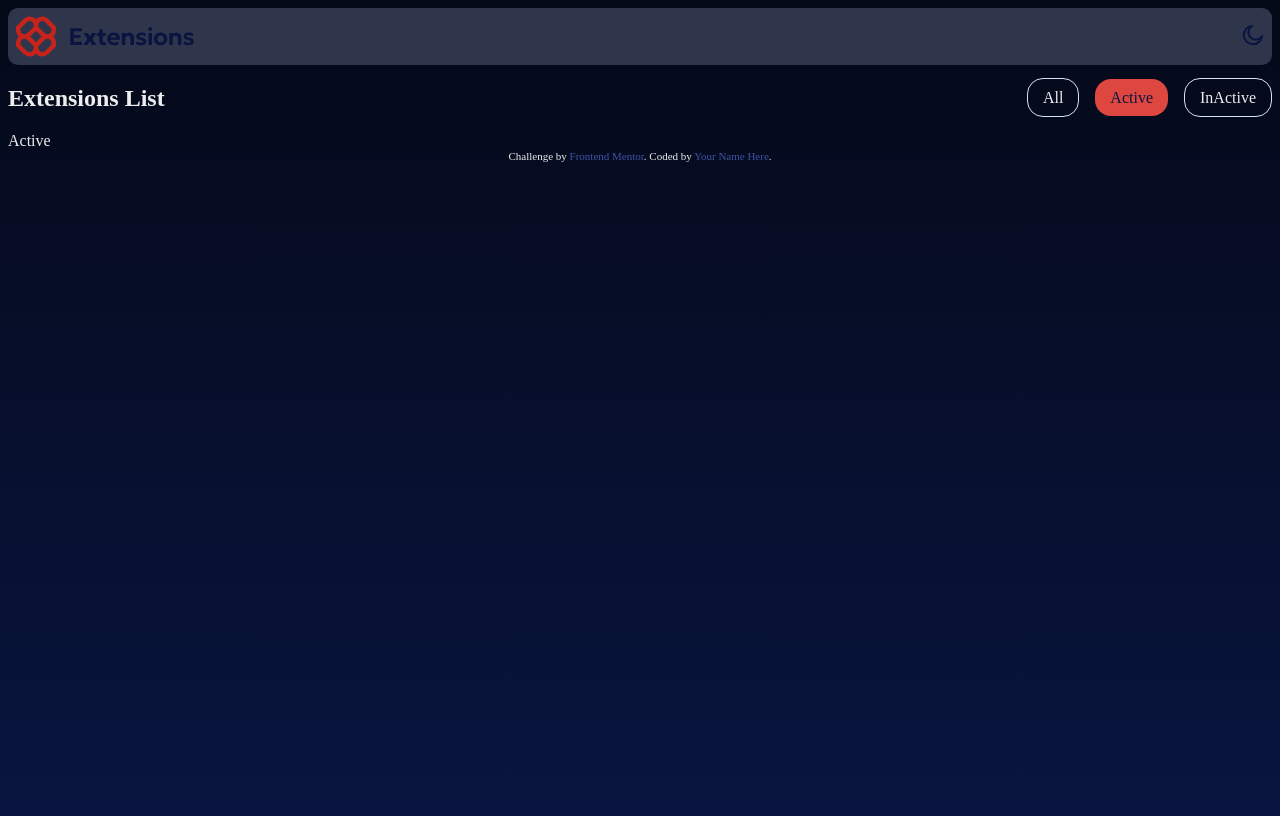
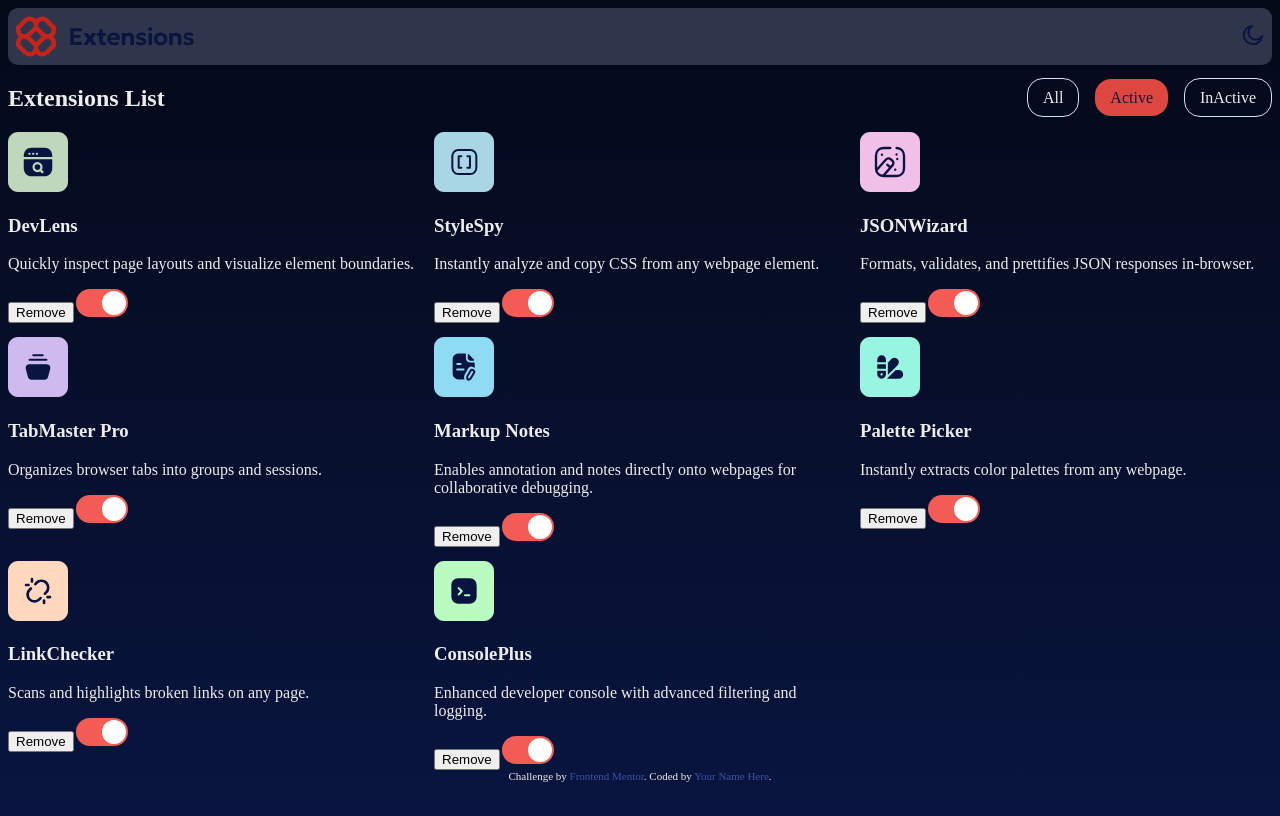
Before and after one commit to Jamieeee1/browser-extensions-manager-ui-main, a React (Vite) app: page /active in a window 1280 px wide. Built offline with nearby package versions, Linux system fonts and the light colour scheme.

Commit message:
Logic completed

```diff
--- a/Style.css
+++ b/Style.css
@@ -83,14 +83,14 @@ nav .nav-list .active {
   color: var(--Neutral-900);
 }
 
-.all-container {
+.items-container {
   display: flex;
   flex-direction: column;
   gap: 14px;
 }
 
 @media (width > 500px) {
-  .all-container {
+  .items-container {
     display: grid;
     grid-template-columns: 1fr 1fr;
     gap: 14px;
@@ -98,7 +98,7 @@ nav .nav-list .active {
 }
 
 @media (width > 768px) {
-  .all-container {
+  .items-container {
     display: grid;
     grid-template-columns: 1fr 1fr 1fr;
     gap: 14px;
@@ -108,15 +108,15 @@ nav .nav-list .active {
 .switch {
   position: relative;
   display: inline-block;
-  width: 56px;
-  height: 30px;
+  width: 54px;
+  height: 28px;
 }
 
 .slider {
   position: absolute;
   cursor: pointer;
   top: 0;
-  left: 0;
+  left: 2px;
   right: 0;
   bottom: 0;
   background-color: var(--Neutral-200);
@@ -127,8 +127,8 @@ nav .nav-list .active {
 .slider:before {
   position: absolute;
   content: "";
-  height: 26px;
-  width: 26px;
+  height: 24px;
+  width: 24px;
   left: 2px;
   bottom: 2px;
   background-color: white;
@@ -137,7 +137,7 @@ nav .nav-list .active {
 }
 
 input:checked + .slider {
-  background-color: #2196f3;
+  background-color: var(--Red-400);
 }
 
 /* input:focus + .slider {
@@ -145,9 +145,9 @@ input:checked + .slider {
 } */
 
 input:checked + .slider:before {
-  -webkit-transform: translateX(26px);
-  -ms-transform: translateX(26px);
-  transform: translateX(26px);
+  -webkit-transform: translateX(24px);
+  -ms-transform: translateX(24px);
+  transform: translateX(24px);
 }
 
 /* Rounded sliders */
--- a/src/App.jsx
+++ b/src/App.jsx
@@ -23,6 +23,24 @@ export const DataProvider = ({ children }) => {
       colorScheme === "light" ? "dark" : "light"
     );
   };
+  const toggleActiveStatus = (names) => {
+    setDataState((prevDatas) => {
+      const updated = prevDatas.map((data) =>
+        data.name === names ? { ...data, isActive: !data.isActive } : data
+      );
+      return updated;
+    });
+  };
+
+  const activeData = dataState.filter((item) => item.isActive === true);
+  const inActiveData = dataState.filter((item) => item.isActive === false);
+
+  const removeExtension = (names) => {
+    setDataState((preDatas) => {
+      const updated = preDatas.filter((item) => item.name !== names);
+      return updated;
+    });
+  };
 
   return (
     <DataContext.Provider
@@ -32,6 +50,10 @@ export const DataProvider = ({ children }) => {
         colorScheme,
         setColorScheme,
         toggleColorScheme,
+        toggleActiveStatus,
+        removeExtension,
+        activeData,
+        inActiveData,
       }}
     >
       {children}
--- a/src/components/Active.jsx
+++ b/src/components/Active.jsx
@@ -1,7 +1,16 @@
-import React from "react";
+import React, { useContext } from "react";
+import { DataContext } from "../App";
+import Individual from "./Individual";
 
 const Active = () => {
-  return <div>Active</div>;
+  const { activeData } = useContext(DataContext);
+  return (
+    <div className="items-container">
+      {activeData.map((item, key) => (
+        <Individual item={item} />
+      ))}
+    </div>
+  );
 };
 
 export default Active;
--- a/src/components/All.jsx
+++ b/src/components/All.jsx
@@ -1,29 +1,13 @@
 import React, { useContext } from "react";
 import { DataContext } from "../App";
+import Individual from "./Individual";
 
 const All = () => {
   const { dataState } = useContext(DataContext);
-  console.log(dataState);
   return (
-    <div className="all-container">
+    <div className="items-container">
       {dataState.map((item, key) => (
-        <div id={key}>
-          <div>
-            <img src={item.logo} alt="" />
-            <div>
-              <h3> {item.name} </h3>
-              <p>{item.description}</p>
-            </div>
-          </div>
-          <div>
-            <button>Remove</button>
-
-            <label className="switch">
-              <input type="checkbox" hidden />
-              <span className="slider round"></span>
-            </label>
-          </div>
-        </div>
+        <Individual item={item} />
       ))}
     </div>
   );
--- a/src/components/Inactive.jsx
+++ b/src/components/Inactive.jsx
@@ -1,7 +1,16 @@
-import React from "react";
+import React, { useContext } from "react";
+import { DataContext } from "../App";
+import Individual from "./Individual";
 
 const Inactive = () => {
-  return <div>Inactive</div>;
+  const { inActiveData } = useContext(DataContext);
+  return (
+    <div className="items-container">
+      {inActiveData.map((item) => (
+        <Individual item={item} />
+      ))}
+    </div>
+  );
 };
 
 export default Inactive;
--- a/src/components/Individual.jsx
+++ b/src/components/Individual.jsx
@@ -1,7 +1,37 @@
-import React from "react";
+import React, { useContext } from "react";
+import { DataContext } from "../App";
 
-const Individual = () => {
-  return <div>Individual</div>;
+const Individual = ({ item }) => {
+  const { toggleActiveStatus, removeExtension } = useContext(DataContext);
+  return (
+    <div>
+      <div>
+        <img src={item.logo} alt="" />
+        <div>
+          <h3> {item.name} </h3>
+          <p>{item.description}</p>
+        </div>
+      </div>
+      <div>
+        <button
+          className="remove-btn"
+          onClick={() => removeExtension(item.name)}
+        >
+          Remove
+        </button>
+
+        <label className="switch">
+          <input
+            type="checkbox"
+            onChange={() => toggleActiveStatus(item.name)}
+            hidden
+            checked={item.isActive ? true : false}
+          />
+          <span className="slider round"></span>
+        </label>
+      </div>
+    </div>
+  );
 };
 
 export default Individual;
```
